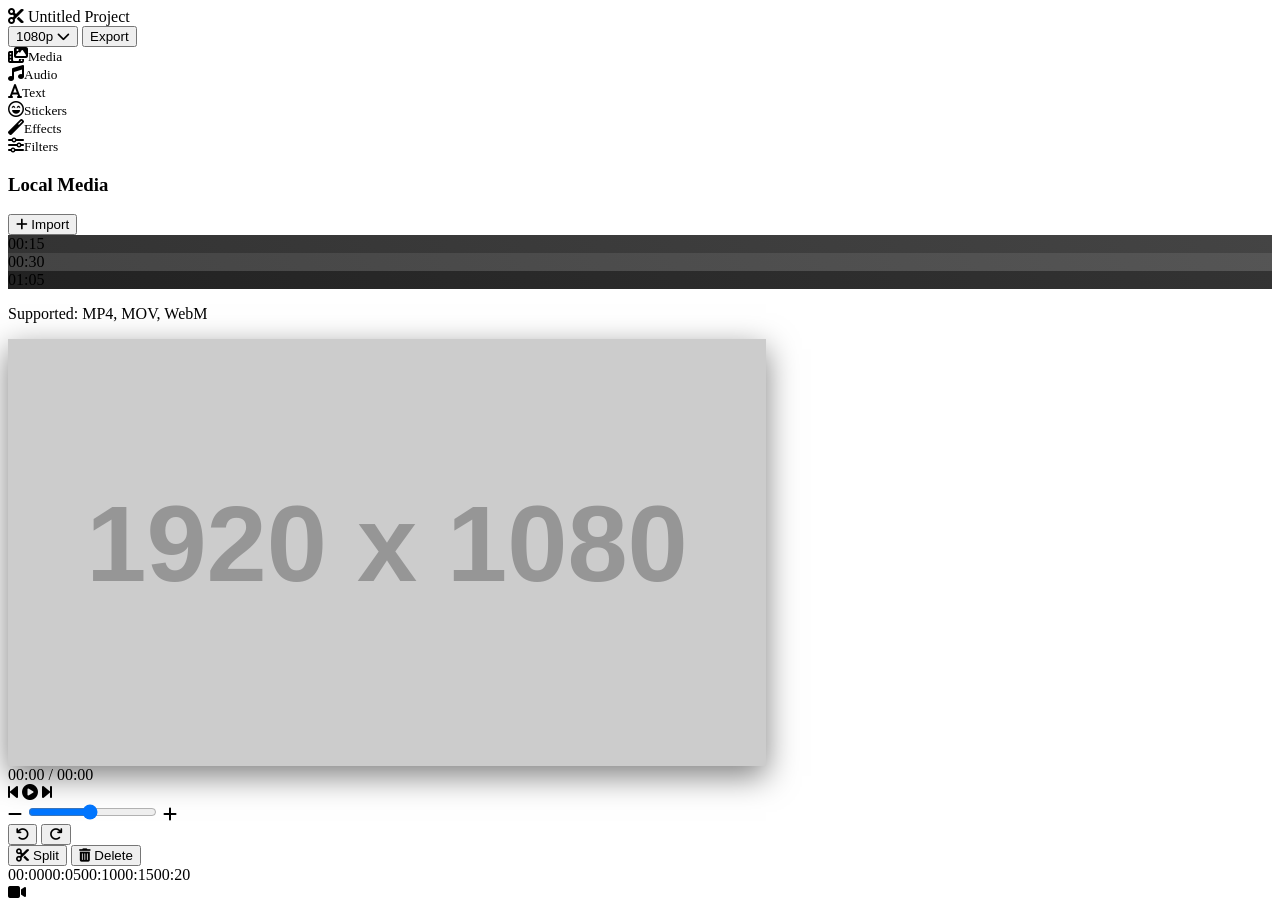
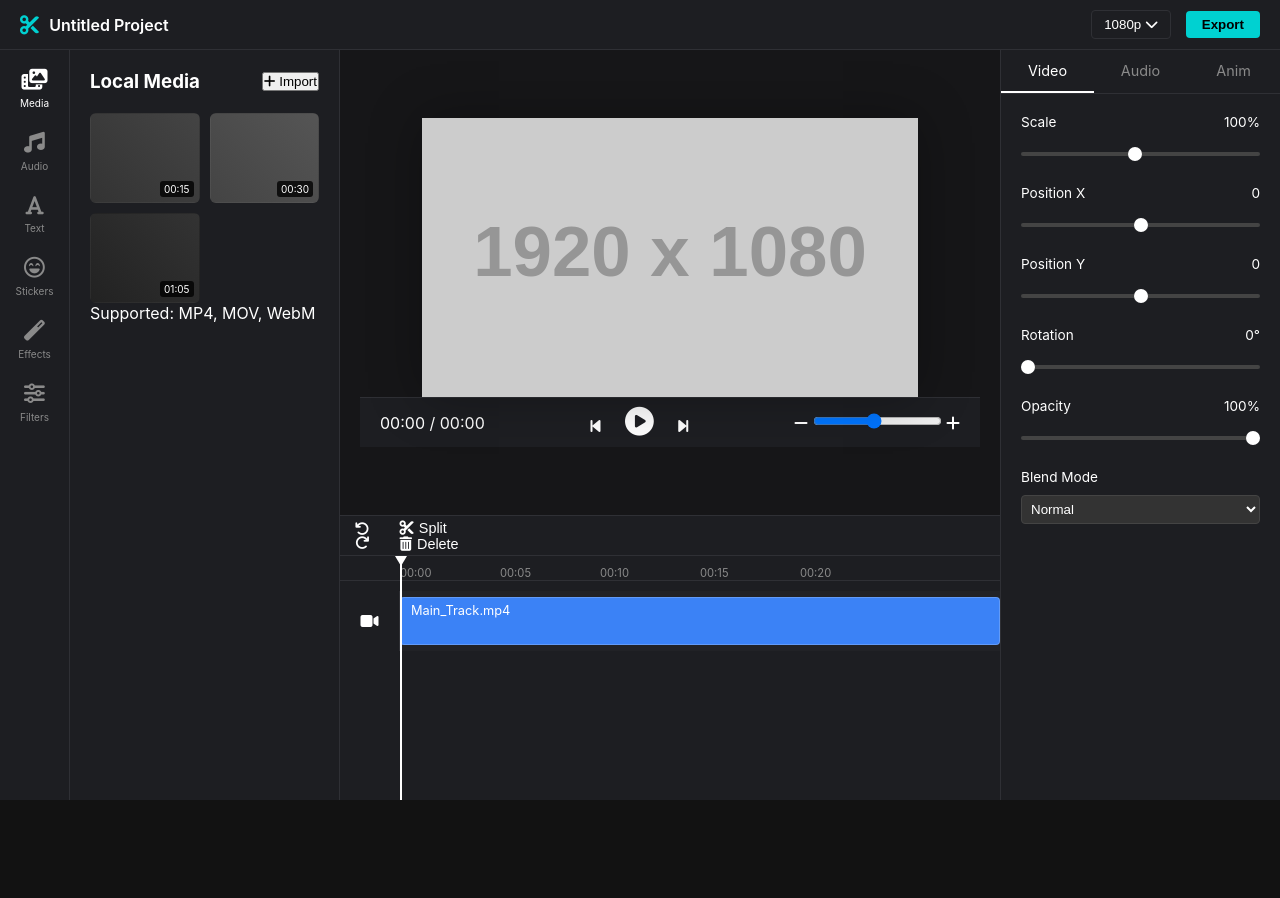
Before and after one commit to Royalking2112/NxEdit, a plain HTML site: page index.html in a window 1280 px wide. Shown: the top 898 px of the page. After the commit the page ends 800 px from the top, so only its background shows below. Drawn offline with Linux system fonts and the light colour scheme; placeholder pictures from the web are drawn by us.

Commit message:
Update style.css

```diff
--- a/style.css
+++ b/style.css
@@ -1,50 +1,259 @@
-/* canvas-engine.css */
+:root {
+    --bg-dark: #121212;
+    --panel-bg: #1d1e22;
+    --border-color: #2f3035;
+    --accent-color: #00d1d1; /* CapCut Cyan */
+    --text-main: #ffffff;
+    --text-muted: #8a8a8a;
+    --track-video: #3b82f6;
+    --selected-border: #00d1d1;
+}
 
-/* 1. The Stage */
+* { box-sizing: border-box; margin: 0; padding: 0; user-select: none; outline: none; }
+
+body {
+    font-family: 'Inter', -apple-system, BlinkMacSystemFont, sans-serif;
+    background: var(--bg-dark);
+    color: var(--text-main);
+    height: 100vh;
+    overflow: hidden;
+}
+
+/* LAYOUT UTILS */
+.app-container { display: flex; flex-direction: column; height: 100%; }
+.workspace { display: flex; flex: 1; overflow: hidden; }
+
+/* TOP BAR */
+.top-bar {
+    height: 50px;
+    background: var(--panel-bg);
+    border-bottom: 1px solid var(--border-color);
+    display: flex;
+    align-items: center;
+    justify-content: space-between;
+    padding: 0 20px;
+}
+.logo-section { display: flex; gap: 10px; align-items: center; font-weight: 600; }
+.brand-icon { color: var(--accent-color); font-size: 1.2rem; }
+.btn-primary {
+    background: var(--accent-color);
+    color: #000;
+    border: none;
+    padding: 6px 16px;
+    border-radius: 4px;
+    font-weight: 600;
+    cursor: pointer;
+    transition: opacity 0.2s;
+}
+.btn-secondary {
+    background: transparent;
+    color: var(--text-main);
+    border: 1px solid var(--border-color);
+    padding: 6px 12px;
+    border-radius: 4px;
+    margin-right: 10px;
+    cursor: pointer;
+}
+
+/* SIDEBAR LEFT */
+.sidebar-left {
+    width: 340px;
+    background: var(--panel-bg);
+    display: flex;
+    border-right: 1px solid var(--border-color);
+}
+.resource-nav {
+    width: 70px;
+    display: flex;
+    flex-direction: column;
+    align-items: center;
+    padding-top: 20px;
+    border-right: 1px solid var(--border-color);
+}
+.nav-item {
+    display: flex;
+    flex-direction: column;
+    align-items: center;
+    margin-bottom: 24px;
+    color: var(--text-muted);
+    cursor: pointer;
+    font-size: 0.75rem;
+    gap: 6px;
+    transition: color 0.2s;
+}
+.nav-item.active, .nav-item:hover { color: var(--text-main); }
+.nav-item i { font-size: 1.3rem; }
+
+.resource-panel { flex: 1; padding: 20px; overflow-y: auto; }
+.panel-header { display: flex; justify-content: space-between; align-items: center; margin-bottom: 20px; }
+.media-grid { display: grid; grid-template-columns: 1fr 1fr; gap: 10px; }
+.media-item {
+    height: 90px;
+    border-radius: 6px;
+    position: relative;
+    cursor: grab;
+    border: 1px solid transparent;
+}
+.media-item:hover { border-color: var(--accent-color); }
+.media-item span {
+    position: absolute; bottom: 5px; right: 5px;
+    font-size: 10px; background: rgba(0,0,0,0.8);
+    padding: 2px 4px; border-radius: 3px;
+}
+
+/* CENTER STAGE */
+.center-stage { flex: 1; display: flex; flex-direction: column; min-width: 0; background: #161618; }
+
+/* CANVAS ENGINE */
+.preview-area {
+    flex: 1.5;
+    display: flex;
+    flex-direction: column;
+    align-items: center;
+    justify-content: center;
+    position: relative;
+    padding: 20px;
+}
 .canvas-container {
-    width: 60%;
+    width: 80%;
+    max-width: 900px;
     aspect-ratio: 16/9;
     background: #000;
-    position: relative; /* Anchor for absolute children */
+    position: relative;
     overflow: hidden;
-    display: flex;
-    align-items: center;
-    justify-content: center;
-    box-shadow: 0 10px 30px rgba(0,0,0,0.5);
+    box-shadow: 0 0 50px rgba(0,0,0,0.3);
 }
-
-/* 2. The Video Object */
 #main-video {
-    max-width: 100%;
-    max-height: 100%;
-    /* Vital for smooth scaling */
-    transition: transform 0.1s linear, filter 0.2s ease;
-    will-change: transform, filter;
+    width: 100%;
+    height: 100%;
+    object-fit: contain;
+    will-change: transform, opacity, filter;
 }
-
-/* 3. Interactive Text Overlays */
 .overlay-text {
     position: absolute;
     top: 50%; left: 50%;
     transform: translate(-50%, -50%);
-    color: white;
-    font-size: 2rem;
+    color: #fff;
     font-weight: 800;
-    text-shadow: 0 2px 4px rgba(0,0,0,0.8);
-    border: 2px solid transparent;
+    font-size: 3rem;
+    text-shadow: 0 2px 10px rgba(0,0,0,0.5);
     cursor: grab;
-    user-select: none;
+    border: 1px dashed transparent;
+    padding: 10px;
+    white-space: nowrap;
 }
-
-/* Active State (Like selecting text in CapCut) */
+.overlay-text:hover { border-color: rgba(255,255,255,0.5); }
 .overlay-text.active {
     border: 2px solid var(--accent-color);
     background: rgba(0, 209, 209, 0.1);
 }
-.overlay-text.active::after {
-    content: '●'; /* Resize Handle Simulation */
-    position: absolute;
-    bottom: -6px; right: -6px;
-    color: var(--accent-color);
-    font-size: 12px;
+
+/* PLAYER CONTROLS */
+.player-controls {
+    width: 100%;
+    height: 50px;
+    display: flex;
+    align-items: center;
+    justify-content: space-between;
+    padding: 0 20px;
+    background: var(--panel-bg);
+    border-top: 1px solid var(--border-color);
 }
+.play-btn { font-size: 1.8rem; color: var(--text-main); margin: 0 20px; cursor: pointer; }
+.play-btn:hover { color: var(--accent-color); }
+
+/* TIMELINE */
+.timeline-area {
+    flex: 1;
+    background: var(--panel-bg);
+    border-top: 1px solid var(--border-color);
+    display: flex;
+    flex-direction: column;
+}
+.timeline-toolbar {
+    height: 40px;
+    border-bottom: 1px solid var(--border-color);
+    display: flex;
+    align-items: center;
+    padding: 0 15px;
+    gap: 15px;
+}
+.tool-btn {
+    background: none; border: none;
+    color: var(--text-main);
+    font-size: 0.9rem;
+    cursor: pointer;
+    display: flex; align-items: center; gap: 5px;
+}
+.tool-btn:hover { color: var(--accent-color); }
+
+.timeline-tracks {
+    flex: 1;
+    position: relative;
+    overflow-x: auto;
+    padding: 10px 0;
+}
+.time-ruler {
+    display: flex; padding-left: 60px;
+    color: var(--text-muted); font-size: 0.7rem;
+    border-bottom: 1px solid var(--border-color);
+    margin-bottom: 10px;
+}
+.time-ruler span { width: 100px; }
+
+.track-row { display: flex; height: 60px; margin-bottom: 5px; }
+.track-header { width: 60px; display: flex; align-items: center; justify-content: center; border-right: 1px solid var(--border-color); }
+.track-content { flex: 1; background: rgba(255,255,255,0.02); position: relative; }
+
+.clip {
+    position: absolute; height: 80%; top: 10%;
+    border-radius: 4px;
+    background: var(--track-video);
+    border: 1px solid rgba(255,255,255,0.2);
+    padding: 5px 10px; font-size: 0.8rem;
+    overflow: hidden;
+    cursor: pointer;
+}
+
+.playhead {
+    position: absolute; top: 0; bottom: 0; left: 60px;
+    width: 2px; background: var(--text-main);
+    z-index: 10; pointer-events: none;
+}
+.playhead::after {
+    content: ''; position: absolute; top: 0; left: -5px;
+    border-left: 6px solid transparent; border-right: 6px solid transparent;
+    border-top: 10px solid var(--text-main);
+}
+
+/* SIDEBAR RIGHT */
+.sidebar-right {
+    width: 280px;
+    background: var(--panel-bg);
+    border-left: 1px solid var(--border-color);
+    padding: 0;
+}
+.property-tabs { display: flex; border-bottom: 1px solid var(--border-color); }
+.tab {
+    flex: 1; text-align: center; padding: 12px 0;
+    color: var(--text-muted); cursor: pointer; font-size: 0.9rem;
+}
+.tab.active { color: var(--text-main); border-bottom: 2px solid var(--text-main); }
+
+.property-content { padding: 20px; }
+.prop-group { margin-bottom: 25px; }
+.prop-header { display: flex; justify-content: space-between; margin-bottom: 10px; font-size: 0.85rem; }
+.prop-slider {
+    width: 100%; -webkit-appearance: none;
+    height: 4px; background: #444; border-radius: 2px;
+}
+.prop-slider::-webkit-slider-thumb {
+    -webkit-appearance: none; width: 14px; height: 14px;
+    background: var(--text-main); border-radius: 50%; cursor: pointer;
+}
+.prop-slider::-webkit-slider-thumb:hover { background: var(--accent-color); }
+
+.prop-select {
+    width: 100%; background: #333; color: white;
+    border: 1px solid #444; padding: 5px; border-radius: 4px;
+}
```
